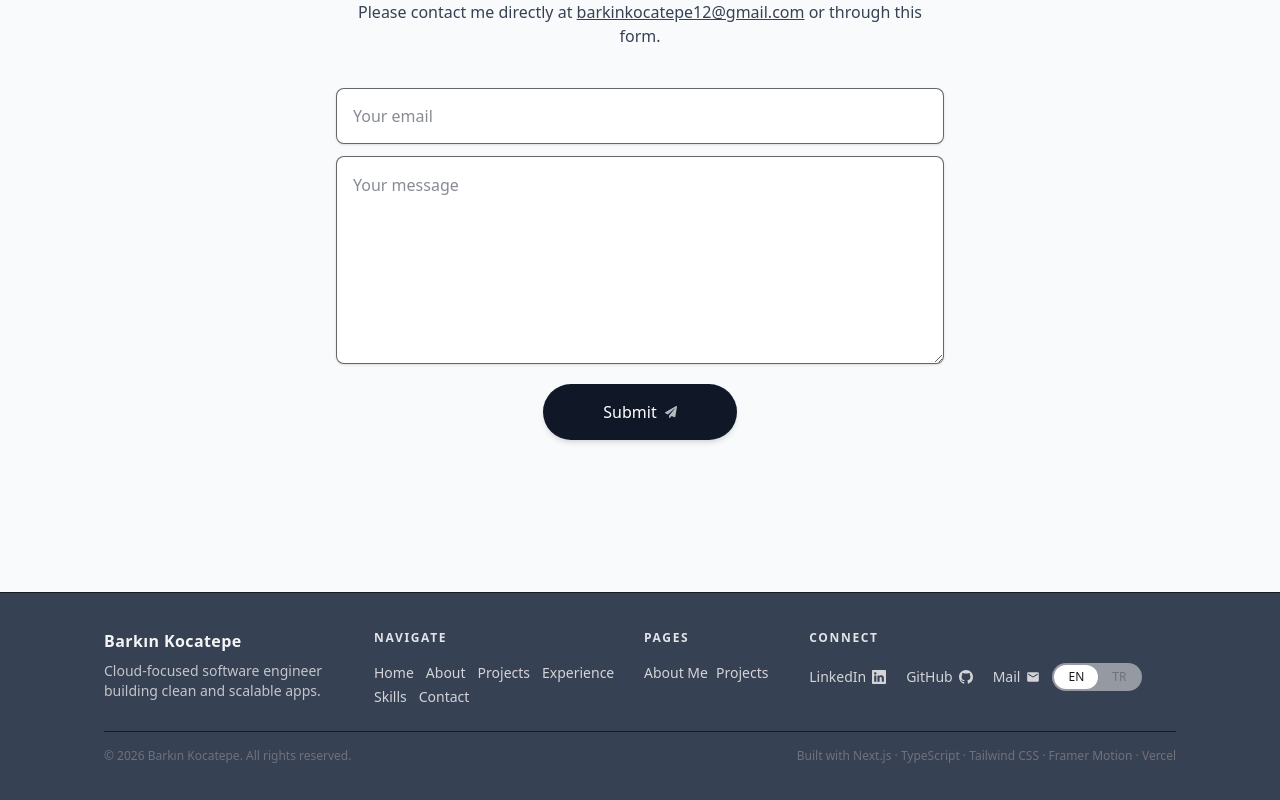
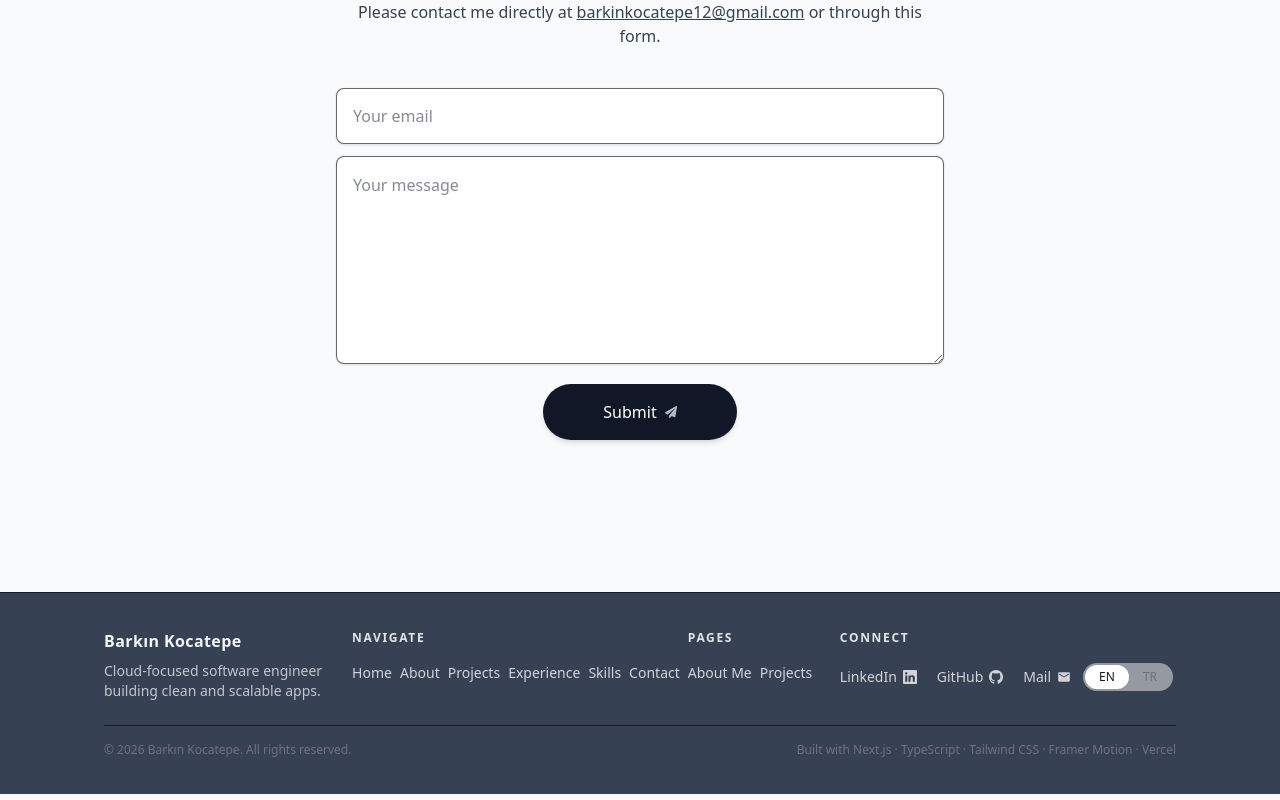
Before and after one commit to BarkinKctp/BarkinKctp.dev, a Next.js app: page / in a window 1280 px wide. Shown: the part 4828-5628 px from the top of the page. Built offline with nearby package versions, Linux system fonts and the light colour scheme; no server answers.

Commit message:
refactor Footer component layout for improved responsiveness

```diff
--- a/components/footer.tsx
+++ b/components/footer.tsx
@@ -12,7 +12,7 @@ export default function Footer() {
   return (
     <footer className="bg-gray-700 text-zinc-300 dark:bg-zinc-950 dark:text-zinc-400 mt-15 sm:mt-22 border-t border-black/60 dark:border-white/20">
       <div className="max-w-6xl mx-auto px-6 py-8 sm:px-10 sm:py-9">
-        <div className="grid grid-cols-1 gap-6 sm:grid-cols-2 lg:grid-cols-[1fr_1fr_0.6fr_1.4fr] lg:gap-2">
+        <div className="grid grid-cols-1 gap-6 sm:grid-cols-2 lg:grid-cols-[1fr_1fr_0.6fr_1.4fr] lg:gap-2 overflow-hidden">
           {/* Brand */}
           <div className="space-y-2">
             <p className="text-zinc-100 dark:text-white font-semibold tracking-wide">
@@ -28,7 +28,7 @@ export default function Footer() {
             <p className="text-[12px] font-semibold tracking-[0.14em] text-zinc-200 dark:text-zinc-300">
               NAVIGATE
             </p>
-            <nav className="flex flex-wrap gap-x-3 gap-y-1 text-sm">
+            <nav className="flex items-center gap-2 text-sm whitespace-nowrap">
               {links.map((l) => (
                 <a
                   key={l.hash}
@@ -46,7 +46,7 @@ export default function Footer() {
             <p className="text-[12px] font-semibold tracking-[0.14em] text-zinc-200 dark:text-zinc-300">
               PAGES
             </p>
-            <nav className="flex items-center gap-2 text-sm whitespace-nowrap">
+            <nav className="flex flex-wrap items-center gap-2 text-sm">
               {pages.map((p) => (
                 <a
                   key={p.href}
@@ -64,7 +64,7 @@ export default function Footer() {
             <p className="text-[12px] font-semibold tracking-[0.14em] text-zinc-200 dark:text-zinc-300">
               CONNECT
             </p>
-            <div className="flex items-center gap-3">
+            <div className="flex items-center gap-3 sm:flex-row sm:items-center">
               <div className="flex items-center gap-5 text-sm">
                 <a
                   href={LinkedIn}
```
